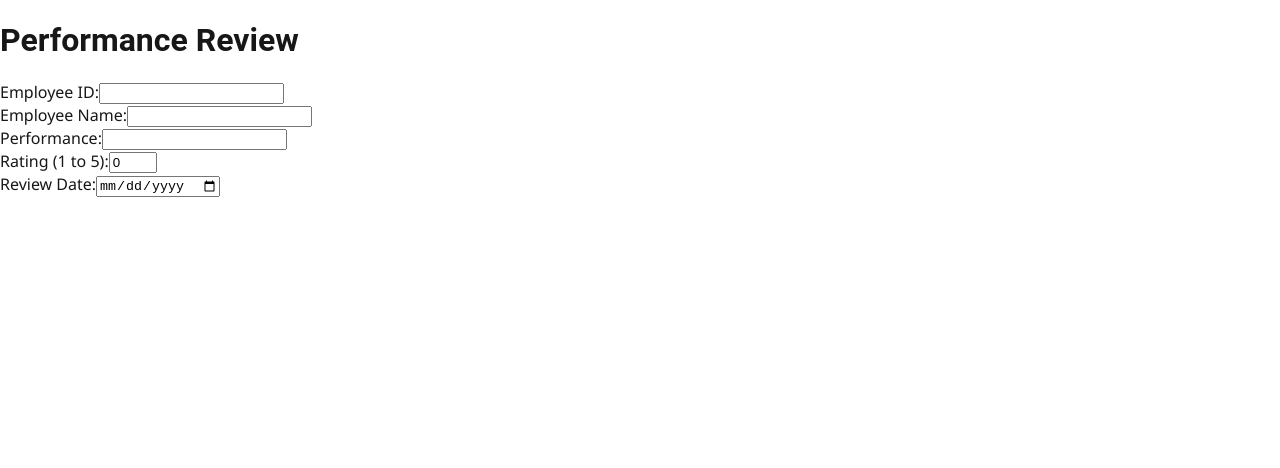
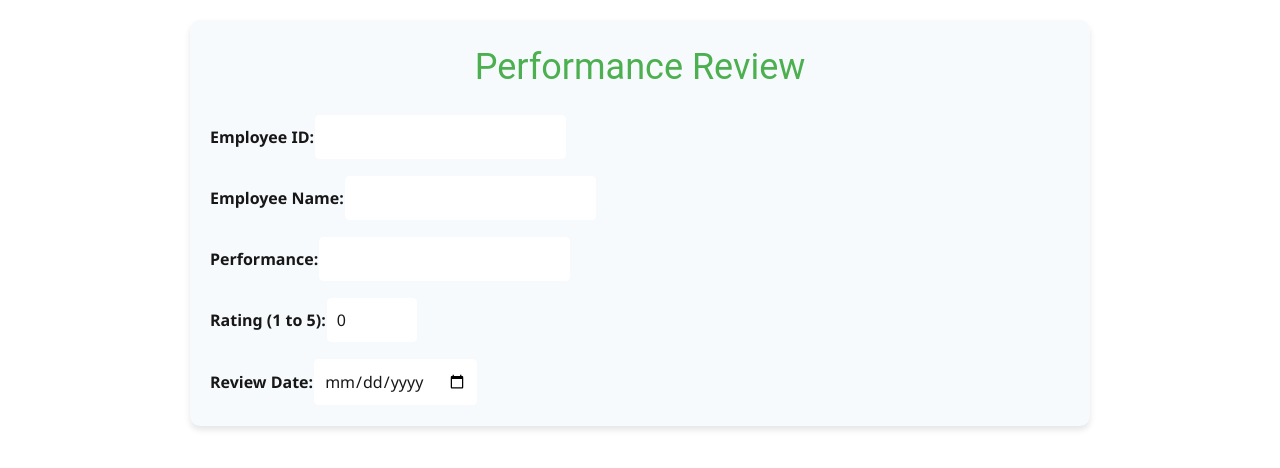
Before and after one commit to bananaNuggets75/talent-hub, a Next.js app: page /performance-review in a window 1280 px wide. Shown: the top 468 px of the page. Built offline with nearby package versions, Linux system fonts and the light colour scheme.

Commit message:
feat: adjust-globals-design

```diff
--- a/app/globals.css
+++ b/app/globals.css
@@ -60,6 +60,7 @@ section {
   box-shadow: var(--shadow-light);
   border-radius: 8px;
   transition: box-shadow 0.2s ease-in-out;
+  padding: 20px;
 }
 
 section:hover {
@@ -103,18 +104,19 @@ section h2 {
 }
 
 .btn {
-  padding: 10px 20px;
+  padding: 12px 24px;
   border-radius: 5px;
   background-color: var(--primary);
   color: white;
   font-weight: bold;
   text-align: center;
   cursor: pointer;
-  transition: background-color 0.3s ease;
+  transition: background-color 0.3s ease, transform 0.3s ease;
 }
 
 .btn:hover {
   background-color: var(--accent);
+  transform: scale(1.05);
 }
 
 .card {
@@ -128,156 +130,82 @@ section h2 {
 }
 
 .card-title {
-  color: var(--primary);@tailwind base;
-  @tailwind components;
-  @tailwind utilities;
-
-  /* Theme Variables */
-  :root {
-    --background: #ffffff;
-    --foreground: #171717;
-    --primary: #4CAF50; /* Green */
-    --secondary: #FF5722; /* Red */
-    --accent: #FFC107; /* Yellow */
-    --link: #3b82f6; /* Blue */
-    --light-bg: #f7fafc;
-    --card-bg: #ffffff;
-    --shadow-light: 0 4px 6px rgba(0, 0, 0, 0.1);
-    --shadow-dark: 0 4px 6px rgba(0, 0, 0, 0.2);
+  color: var(--primary);
+  font-size: 1.5rem;
+  font-weight: 600;
+  margin-bottom: 10px;
 }
 
-  @media (prefers-color-scheme: dark) {
-    :root {
-      --background: #121212;
-      --foreground: #e5e5e5;
-      --primary: #81C784;
-      --secondary: #FF7043;
-      --accent: #FFEB3B;
-      --link: #42a5f5;
-      --light-bg: #1f1f1f;
-      --card-bg: #242424;
-      --shadow-light: 0 4px 6px rgba(255, 255, 255, 0.1);
-      --shadow-dark: 0 4px 6px rgba(255, 255, 255, 0.3);
-    }
+/* Performance Review Form Styling */
+.performance-review {
+  max-width: 900px;
+  margin: 20px auto;
+  padding: 20px;
+  background-color: var(--light-bg);
+  border-radius: 10px;
+  box-shadow: var(--shadow-light);
 }
 
-  /* Reset and Typography */
-  body {
-    color: var(--foreground);
-    background: var(--background);
-    font-family: 'Segoe UI', Tahoma, Geneva, Verdana, sans-serif;
-    margin: 0;
-    padding: 0;
-  }
-
-  h1, h2, h3, h4, h5, h6 {
-    margin: 0;
-    font-weight: 700;
-  }
-
-  h1 {
-    font-size: 2.5rem;
+.performance-review h1 {
+  font-size: 2.25rem;
+  text-align: center;
+  margin-bottom: 20px;
   color: var(--primary);
 }
 
-  h2 {
-    font-size: 2rem;
-    color: var(--secondary);
+.performance-review form {
+  display: grid;
+  gap: 15px;
 }
 
-  /* Links */
-  a {
-    color: var(--link);
-    text-decoration: none;
-    transition: color 0.2s ease-in-out;
+.performance-review label {
+  font-weight: bold;
+  color: var(--foreground);
 }
 
-  a:hover {
-    color: var(--accent);
+.performance-review input[type="text"],
+.performance-review input[type="number"],
+.performance-review input[type="date"] {
+  padding: 10px;
+  border: 1px solid var(--light-bg);
+  border-radius: 5px;
+  background-color: var(--card-bg);
+  color: var(--foreground);
+  transition: border-color 0.3s ease;
 }
 
-  /* Containers and Cards */
-  section {
-    background-color: var(--card-bg);
-    box-shadow: var(--shadow-light);
-    border-radius: 12px;
-    padding: 20px;
-    transition: transform 0.2s ease, box-shadow 0.2s ease;
+.performance-review input[type="text"]:focus,
+.performance-review input[type="number"]:focus,
+.performance-review input[type="date"]:focus {
+  border-color: var(--primary);
+  outline: none;
 }
 
-  section:hover {
-    transform: translateY(-4px);
-    box-shadow: var(--shadow-dark);
-  }
-
-  /* Buttons */
-  .btn {
-    padding: 10px 20px;
-    border-radius: 5px;
+.performance-review .btn {
+  width: 100%;
+  text-align: center;
   background-color: var(--primary);
   color: white;
   font-weight: bold;
   cursor: pointer;
-    transition: background-color 0.3s ease, transform 0.2s ease;
 }
 
-  .btn:hover {
+.performance-review .btn:hover {
   background-color: var(--accent);
-    transform: scale(1.05);
 }
 
-  /* Utility Classes */
-  .text-primary {
-    color: var(--primary);
+/* Responsive Design */
+@media (max-width: 768px) {
+  .performance-review {
+    padding: 15px;
+    margin: 10px;
   }
 
-  .text-secondary {
-    color: var(--secondary);
+  .performance-review h1 {
+    font-size: 2rem;
   }
 
-  .text-accent {
-    color: var(--accent);
+  .performance-review form {
+    grid-template-columns: 1fr;
   }
-
-  .text-link {
-    color: var(--link);
 }
-
-  .bg-light {
-    background-color: var(--light-bg);
-  }
-
-  .bg-card {
-    background-color: var(--card-bg);
-  }
-
-  .shadow-light {
-    box-shadow: var(--shadow-light);
-  }
-
-  .shadow-dark {
-    box-shadow: var(--shadow-dark);
-  }
-
-  /* Cards */
-  .card {
-    border-radius: 10px;
-    background-color: var(--card-bg);
-    padding: 16px;
-    box-shadow: var(--shadow-light);
-    transition: transform 0.2s ease, box-shadow 0.2s ease;
-  }
-
-  .card:hover {
-    transform: translateY(-4px);
-    box-shadow: var(--shadow-dark);
-  }
-
-  .card-title {
-    font-size: 1.5rem;
-    color: var(--primary);
-    font-weight: 600;
-    margin-bottom: 12px;
-  }
-
-}
```
Lines whose indentation alone changed are shown as unchanged.
